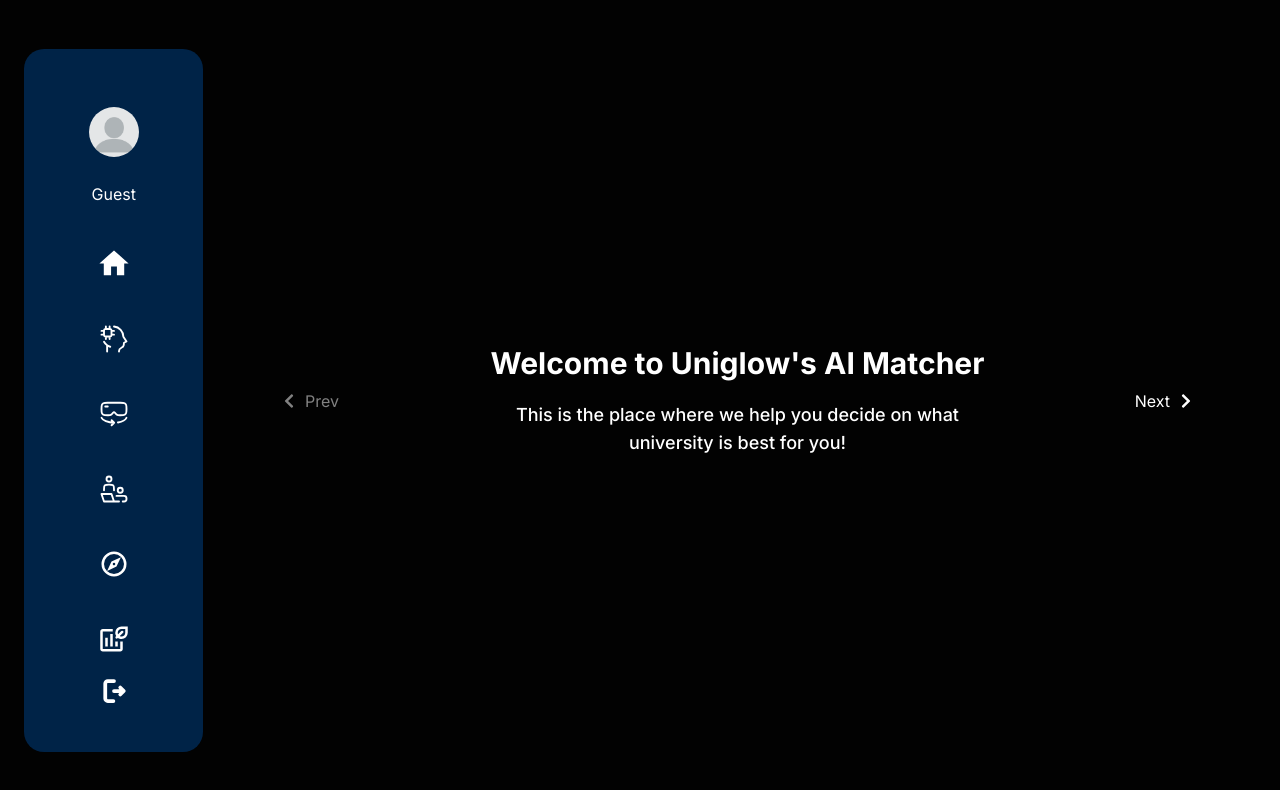
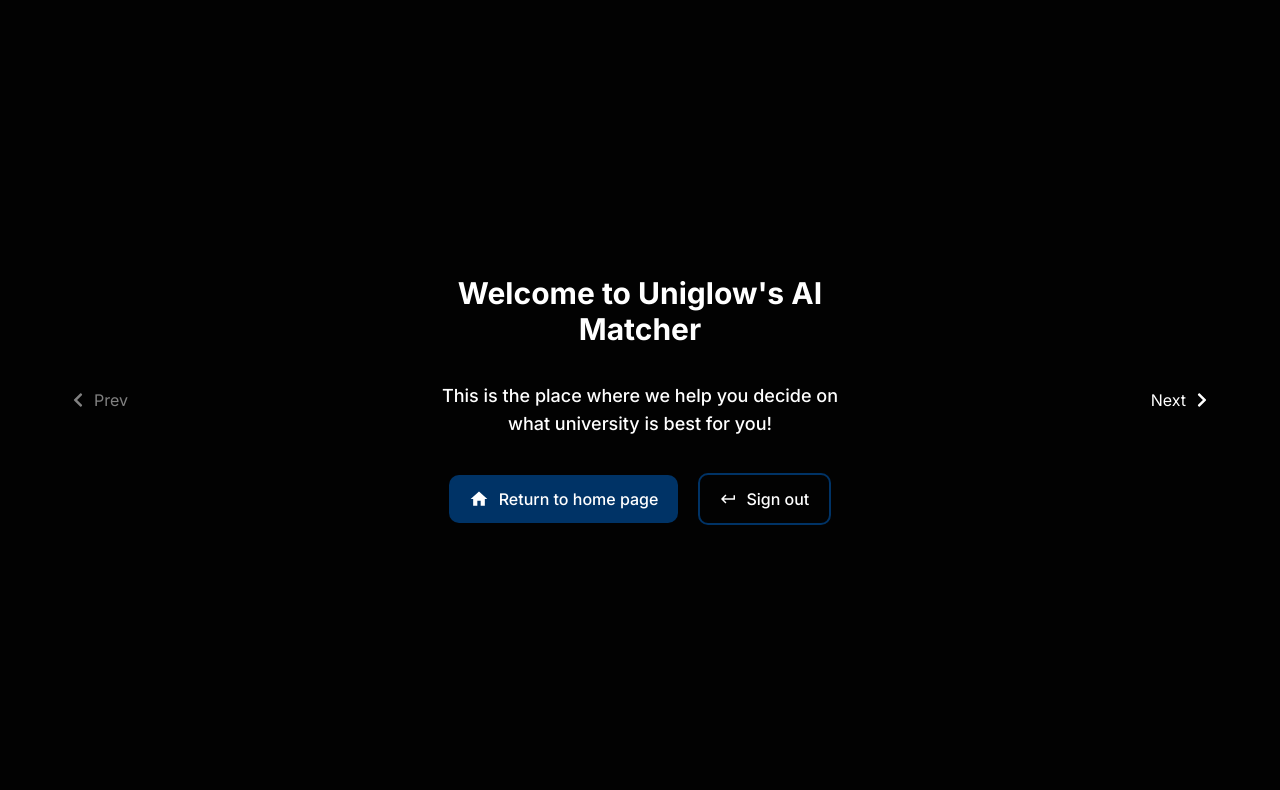
Before and after one commit to ebeeyuuu/react-uniglow, a Next.js app: page /pages/main/ai-matching in a window 1280 px wide. Shown: the top 790 px of the page. Built offline with nearby package versions, Linux system fonts and the light colour scheme.

Commit message:
Templated intro slide to AI Matcher and added placeholder slides

```diff
--- a/src/app/MainLayout.tsx
+++ b/src/app/MainLayout.tsx
@@ -4,13 +4,14 @@
 
 interface MainLayoutProps {
   children: ReactNode;
+  includeNavBar?: boolean; // Optional prop with a default value of true
 }
 
-const MainLayout: React.FC<MainLayoutProps> = ({ children }) => {
+const MainLayout: React.FC<MainLayoutProps> = ({ children, includeNavBar = true }) => {
   return (
     <div className="flex h-screen overflow-hidden">
-      <NavBar />
-      <div className="flex-grow p-4 overflow-auto ml-[145px] max-[1000px]:ml-0 max-[1000px]:mt-[130px]">
+      {includeNavBar && <NavBar />}
+      <div className={`flex-grow flex items-center justify-center overflow-auto max-[1000px]:mt-[130px] ${includeNavBar ? "ml-[145px]" : "max-[1000px]:ml-0 ml-0"}`}>
         {children}
       </div>
     </div>
--- a/src/app/components/Main/AI-Matcher/FirstSlide.tsx
+++ b/src/app/components/Main/AI-Matcher/FirstSlide.tsx
@@ -1,14 +1,30 @@
 import React from 'react'
+import Home from '@/app/components/Icons/Home'
+import { IoMdReturnLeft } from "react-icons/io"
 
 const FirstSlide = () => {
   return (
     <div className="w-full h-full flex justify-center items-center">
-      <div className="flex flex-col gap-y-[20px] w-3/4">
+      <div className="flex flex-col gap-y-[35px] w-[65%]">
         <div className="text-3xl font-bold text-center">
           Welcome to Uniglow&apos;s AI Matcher
         </div>
         <div className="text-lg font-medium text-center">
           This is the place where we help you decide on what university is best for you!
+        </div>
+        <div className="flex flex-row gap-x-[20px] justify-center items-center">
+          <div className="px-5 py-3 flex flex-row items-center gap-x-[10px] bg-[#003366] rounded-[10px]">
+            <Home className="w-[20px] h-[20px]"/>
+            <p className="font-medium">
+              Return to home page
+            </p>
+          </div>
+          <div className="px-5 py-3 flex flex-row items-center gap-x-[10px] border-2 border-[#003366] rounded-[10px]">
+            <IoMdReturnLeft />
+            <p className="font-medium">
+              Sign out
+            </p>
+          </div>
         </div>
       </div>
     </div>
--- a/src/app/components/Main/AI-Matcher/Questions.tsx
+++ b/src/app/components/Main/AI-Matcher/Questions.tsx
@@ -10,7 +10,7 @@
 
 const Questions = () => {
   return (
-    <SlidePresentation numSlides={5}>
+    <SlidePresentation numSlides={20}>
       <FirstSlide />
       <SecondSlide />
       <ThirdSlide />
--- a/src/app/components/Main/AI-Matcher/SlidePresentation.tsx
+++ b/src/app/components/Main/AI-Matcher/SlidePresentation.tsx
@@ -36,7 +36,7 @@
   };
 
   return (
-    <div className="w-full h-[96.6%] ml-[50px] flex flex-col justify-center items-center mt-[2px] max-[1000px]:ml-0 px-[15px] max-[700px]:px-[10px] max-[700px]:py-[15px] relative">
+    <div className="w-full h-full flex flex-col justify-center items-center max-[1000px]:ml-0 px-[15px] max-[700px]:px-[10px] max-[700px]:py-[15px] relative">
       <button
         onClick={prevSlide}
         disabled={currentSlide === 0}
--- a/src/app/components/Main/NavBar.tsx
+++ b/src/app/components/Main/NavBar.tsx
@@ -54,7 +54,7 @@
   return (
     <div className="flex items-center justify-center h-screen">
       <nav
-        className={`bg-[#002347] text-white p-4 flex flex-col h-[calc(100%-[10px])] justify-between items-center rounded-[20px] max-[1000px]:flex-row max-[1000px]:w-[calc(100%-10px)] max-[1000px]:h-[100px] max-[1000px]:ml-0 max-[1000px]:mt-[30px] absolute left-[24px] max-[1000px]:top-[20px] max-[1000px]:left-1/2 max-[1000px]:-translate-x-1/2 opacity-100 transition-colors duration-500 ease-in-out`}
+        className={`bg-[#002347]/80 text-white p-4 flex flex-col h-[calc(100vh-30px)] justify-between items-center rounded-[20px] max-[1000px]:flex-row max-[1000px]:w-[calc(100vw-55px)] max-[1000px]:h-[100px] max-[1000px]:ml-0 left-[30px] absolute max-[1000px]:top-[20px] max-[1000px]:left-1/2 max-[1000px]:-translate-x-1/2 opacity-100 transition-colors duration-500 ease-in-out`}
         onMouseEnter={() => setIsHover(true)}
         onMouseLeave={() => setIsHover(false)}
       >
--- a/src/app/pages/main/ai-matching/page.tsx
+++ b/src/app/pages/main/ai-matching/page.tsx
@@ -4,7 +4,7 @@
 
 const page = () => {
   return (
-    <MainLayout>
+    <MainLayout includeNavBar={false}>
       <div className="flex justify-center items-center w-full h-full">
         <AIMatching />
       </div>
```
